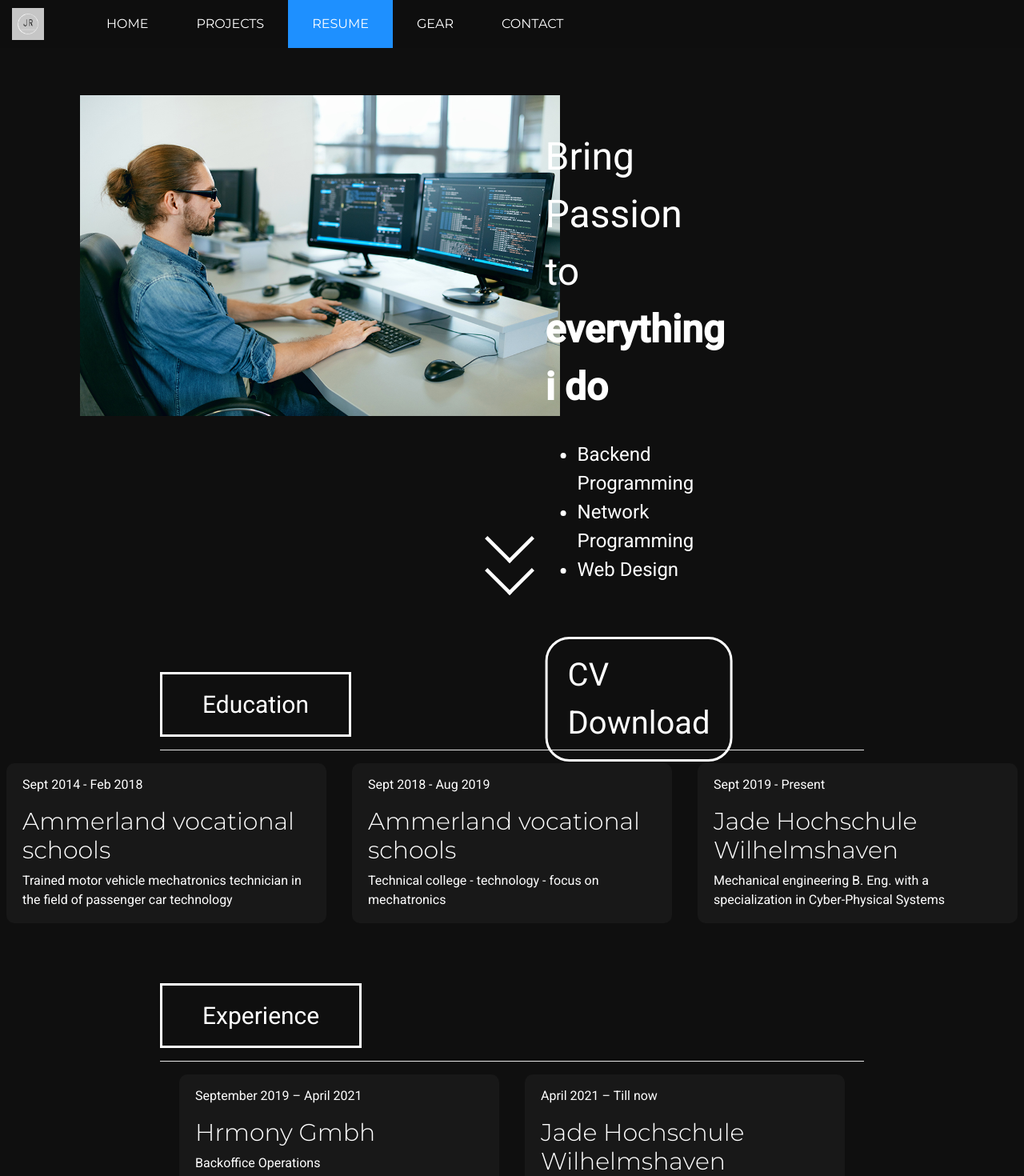
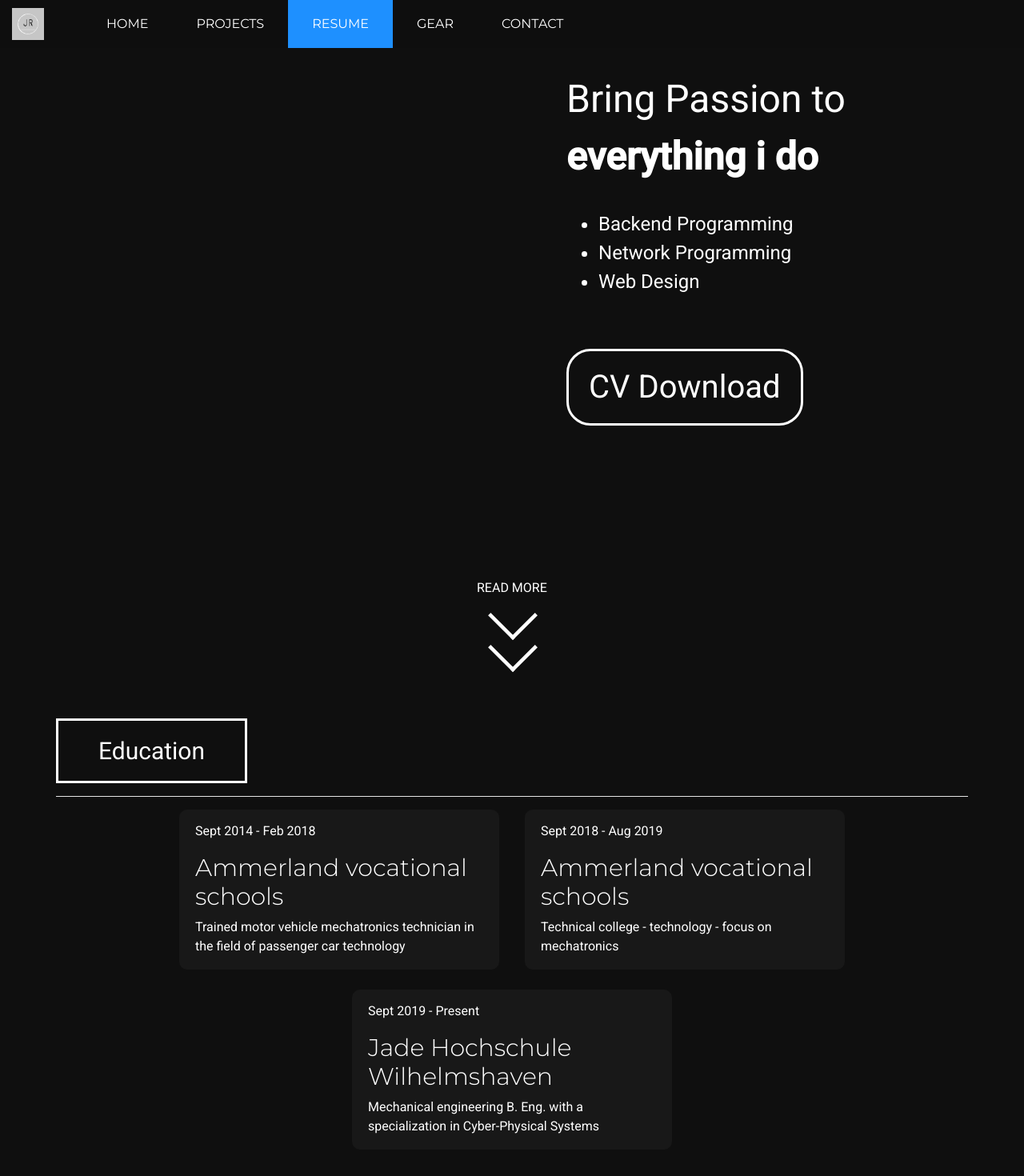
Before and after one commit to JanRipken/ripken, a Vue app: page /resume in a window 1280 px wide. Shown: the top 1470 px of the page at 80% size. Built offline with nearby package versions, Linux system fonts and the light colour scheme; what vue-resource would draw is missing.

Commit message:
changed a few thinks lol

```diff
--- a/src/routes/Contact.vue
+++ b/src/routes/Contact.vue
@@ -62,7 +62,7 @@
 /** @format */
 
 import logoDiscord from '../assets/social/discord-128x128.png';
-import logoTwitter from '../assets/social/twitter-128x128.png';
+import logoLinkedIn from '../assets/social/linkedin-4-128.png';
 import logoYoutube from '../assets/social/youtube-128x128.png';
 import logoGithub from '../assets/social/github-128x128.png';
 
@@ -78,15 +78,17 @@ export default {
             socialLinks: [
                 {
                     img: logoDiscord,
-                    link: '',
+                    link: 'https://discord.gg/J2UqMbwbt3',
                 },
                 {
-                    img: logoTwitter,
-                    link: '',
+                    img: logoLinkedIn,
+                    link:
+                        'https://www.linkedin.com/feed/?trk=DACH-SEM_google-adwords_brand-ghp',
                 },
                 {
                     img: logoYoutube,
-                    link: '',
+                    link:
+                        'https://www.youtube.com/channel/UCiyVtEvaxBDmwqPD8_1W7KA',
                 },
                 {
                     img: logoGithub,
--- a/src/routes/Resume.vue
+++ b/src/routes/Resume.vue
@@ -2,7 +2,11 @@
 
 <template>
     <div>
-        <div class="resume_pic"></div>
+        <div class="main-header-bild"></div>
+
+        <div class="main-header-text">
+            <b-container fluid class="header-cont">
+                <div class="logo mx-auto text-left">
                     <div class="text">
                         <div class="oben1">Bring Passion to</div>
                         <div class="oben2">everything i do</div>
@@ -14,14 +18,15 @@
                             </ul>
                         </div>
                         <div class="Download">
-                <a href="CV/Lebenslauf_website.pdf" class="btn-rounded-white"
+                            <a
+                                href="CV/Lebenslauf_website.pdf"
+                                class="btn-rounded-white"
                                 >CV Download
                             </a>
                         </div>
                     </div>
-        <div class="logo mx-auto text-center">
                     <button class="down" @click="scrollTo('#scroll-about')">
-                <p></p>
+                        <p>READ MORE</p>
                         <div style="top: -20px;">
                             <img width="80" src="../assets/down-vec.svg" />
                         </div>
@@ -30,8 +35,11 @@
                         </div>
                     </button>
                 </div>
+            </b-container>
+        </div>
         <a id="scroll-about"></a>
-        <div class="Lebenslauf">
+        <b-container id="about" class="pad">
+            <p class="mt-5"></p>
             <div>
                 <div class="education">
                     Education
@@ -81,7 +89,8 @@
                     />
                 </b-container>
             </div>
-        </div>
+        </b-container>
+        <Footer />
     </div>
 </template>
 
@@ -165,27 +174,34 @@ export default {
 </script>
 
 <style scoped>
-.resume_pic {
-    background-image: url('../assets/resume_bsp.jpg');
-    height: 80vh;
-    width: 100vh;
+.pad {
+    padding: 50px 0px;
+}
+.main-header-text {
+    position: absolute;
+    top: 50%;
+    left: 50%;
+    transform: translate(-50%, -50%);
+    z-index: 2;
+    width: 80%;
+    padding: 80px;
+}
+.main-header-bild {
+    filter: blur(8px);
+    -webkit-filter: blur(3px);
+    width: 100%;
+    height: 100vh;
     background-repeat: no-repeat;
     background-position: center;
     background-repeat: no-repeat;
-    background-size: 600px;
+    background-size: cover;
     transition: transform 0.25s ease-in-out;
 }
 
 .text {
-    position: absolute;
-    top: 35%;
+    float: right;
 
-    left: 65%;
-    transform: translate(-60%, -50%);
-    z-index: 2;
-    width: 30%;
-    height: 50%;
-    padding: 80px;
+    margin-bottom: 10em;
 }
 
 .oben1 {
@@ -210,17 +226,13 @@ export default {
 }
 
 .Download {
-    font-size: 250%;
+    font-size: 40px;
     padding: 20px 0px;
 }
 
 .list {
     font-size: 150%;
     padding: 30px 0px;
-}
-
-.Lebenslauf {
-    padding: 200px 200px;
 }
 
 .education {
@@ -244,7 +256,7 @@ export default {
 .down {
     position: absolute;
     left: calc(50% - 50px);
-    top: calc(100% - 150px);
+    top: calc(100% - 70px);
     margin-top: auto;
     color: white !important;
 }
@@ -256,6 +268,7 @@ export default {
 .resume-container {
     display: flex;
     justify-content: center;
+    flex-flow: row wrap;
 }
 .exp {
     padding: 50px 0px;
```
Also changed, not shown: src/assets/social/linkedin-4-128.png (added). Lines whose indentation alone changed are shown as unchanged.
